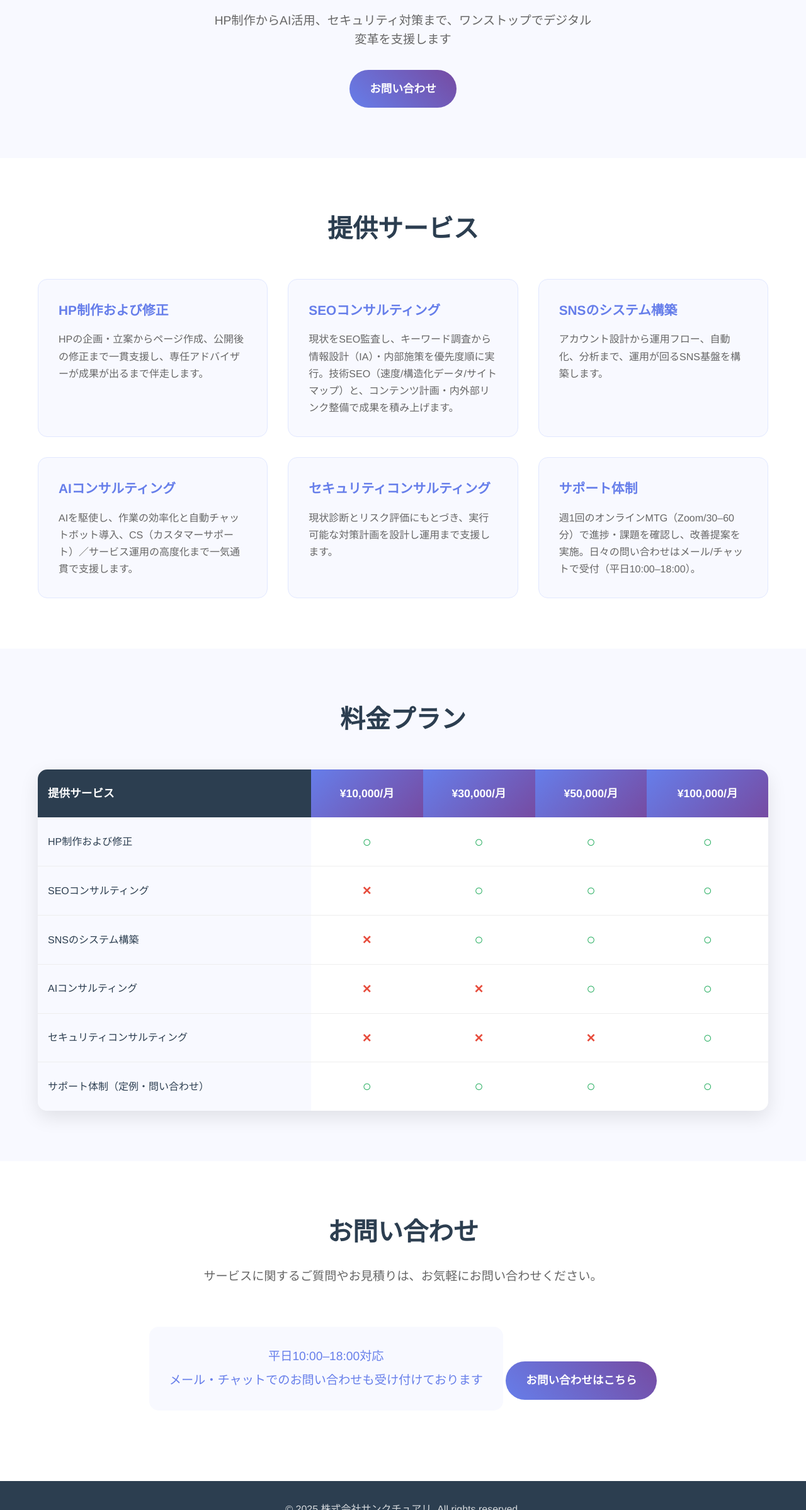
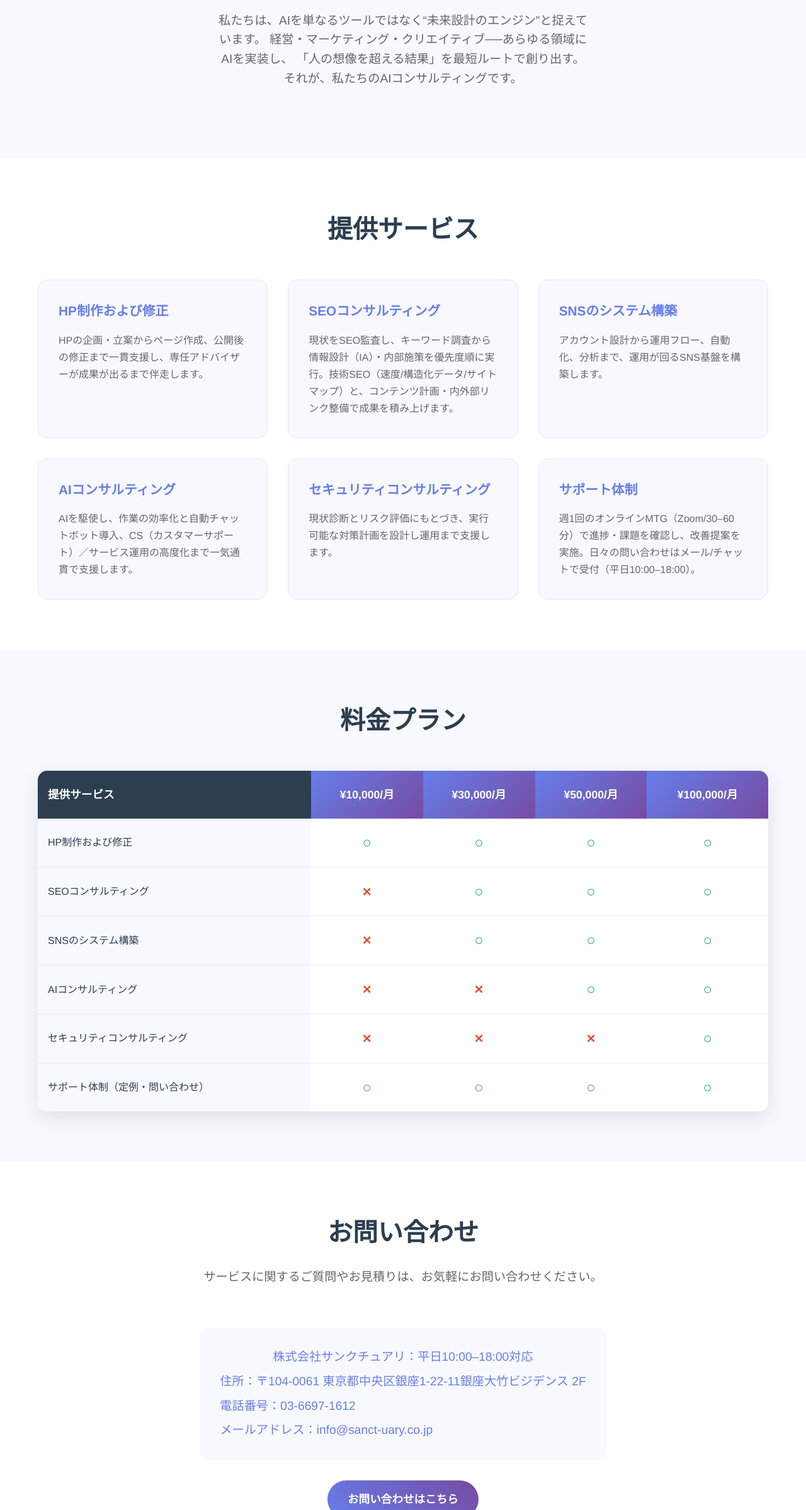
Before and after one commit to sanctuary-group/settlement-lp, a plain HTML site: page index.html in a window 1280 px wide. Shown: the part 402-2800 px from the top of the page at 63% size. Drawn offline with Linux system fonts and the light colour scheme.

Commit message:
項目追加

```diff
--- a/index.html
+++ b/index.html
@@ -1,15 +1,15 @@
 <!DOCTYPE html>
 <html lang="ja">
   <head>
-    <meta charset="UTF-8">
-    <meta name="viewport" content="width=device-width, initial-scale=1.0">
+    <meta charset="UTF-8" />
+    <meta name="viewport" content="width=device-width, initial-scale=1.0" />
     <title>株式会社サンクチュアリ - デジタルソリューション</title>
-    <link rel="stylesheet" href="styles.css">
+    <link rel="stylesheet" href="styles.css" />
   </head>
   <body>
     <header>
       <div class="container">
-            <h1>株式会社サンクチュアリ</h1>
+        <h1>デジタルAIソリューション支援サービス</h1>
         <p>デジタル成長を支える総合ソリューション</p>
       </div>
     </header>
@@ -17,9 +17,13 @@
     <main>
       <section class="hero">
         <div class="container">
-                <h2>あなたのビジネスをデジタル時代に導く</h2>
-                <p>HP制作からAI活用、セキュリティ対策まで、ワンストップでデジタル変革を支援します</p>
-                <a href="#contact" class="cta-button">お問い合わせ</a>
+          <h2>AIで、想像以上の未来を設計</h2>
+          <p>
+            私たちは、AIを単なるツールではなく“未来設計のエンジン”と捉えています。
+            経営・マーケティング・クリエイティブ──あらゆる領域にAIを実装し、
+            「人の想像を超える結果」を最短ルートで創り出す。
+            それが、私たちのAIコンサルティングです。
+          </p>
         </div>
       </section>
 
@@ -29,27 +33,39 @@
           <div class="services-grid">
             <div class="service-card">
               <h3>HP制作および修正</h3>
-                        <p>HPの企画・立案からページ作成、公開後の修正まで一貫支援し、専任アドバイザーが成果が出るまで伴走します。</p>
+              <p>
+                HPの企画・立案からページ作成、公開後の修正まで一貫支援し、専任アドバイザーが成果が出るまで伴走します。
+              </p>
             </div>
             <div class="service-card">
               <h3>SEOコンサルティング</h3>
-                        <p>現状をSEO監査し、キーワード調査から情報設計（IA）・内部施策を優先度順に実行。技術SEO（速度/構造化データ/サイトマップ）と、コンテンツ計画・内外部リンク整備で成果を積み上げます。</p>
+              <p>
+                現状をSEO監査し、キーワード調査から情報設計（IA）・内部施策を優先度順に実行。技術SEO（速度/構造化データ/サイトマップ）と、コンテンツ計画・内外部リンク整備で成果を積み上げます。
+              </p>
             </div>
             <div class="service-card">
               <h3>SNSのシステム構築</h3>
-                        <p>アカウント設計から運用フロー、自動化、分析まで、運用が回るSNS基盤を構築します。</p>
+              <p>
+                アカウント設計から運用フロー、自動化、分析まで、運用が回るSNS基盤を構築します。
+              </p>
             </div>
             <div class="service-card">
               <h3>AIコンサルティング</h3>
-                        <p>AIを駆使し、作業の効率化と自動チャットボット導入、CS（カスタマーサポート）／サービス運用の高度化まで一気通貫で支援します。</p>
+              <p>
+                AIを駆使し、作業の効率化と自動チャットボット導入、CS（カスタマーサポート）／サービス運用の高度化まで一気通貫で支援します。
+              </p>
             </div>
             <div class="service-card">
               <h3>セキュリティコンサルティング</h3>
-                        <p>現状診断とリスク評価にもとづき、実行可能な対策計画を設計し運用まで支援します。</p>
+              <p>
+                現状診断とリスク評価にもとづき、実行可能な対策計画を設計し運用まで支援します。
+              </p>
             </div>
             <div class="service-card">
               <h3>サポート体制</h3>
-                        <p>週1回のオンラインMTG（Zoom/30–60分）で進捗・課題を確認し、改善提案を実施。日々の問い合わせはメール/チャットで受付（平日10:00–18:00）。</p>
+              <p>
+                週1回のオンラインMTG（Zoom/30–60分）で進捗・課題を確認し、改善提案を実施。日々の問い合わせはメール/チャットで受付（平日10:00–18:00）。
+              </p>
             </div>
           </div>
         </div>
@@ -121,18 +137,29 @@
       <section class="contact" id="contact">
         <div class="container">
           <h2>お問い合わせ</h2>
-                <p>サービスに関するご質問やお見積りは、お気軽にお問い合わせください。</p>
+          <p>
+            サービスに関するご質問やお見積りは、お気軽にお問い合わせください。
+          </p>
           <div class="contact-info">
-                    <p>平日10:00–18:00対応</p>
-                    <p>メール・チャットでのお問い合わせも受け付けております</p>
+            <p>株式会社サンクチュアリ：平日10:00–18:00対応</p>
+            <p style="text-align: left;">住所：〒104-0061 東京都中央区銀座1-22-11銀座大竹ビジデンス 2F</p>
+            <p style="text-align: left;">電話番号：03-6697-1612</p>
+            <p style="text-align: left;">メールアドレス：info@sanct-uary.co.jp</p>
           </div>
-                <a href="https://sanct-uary.co.jp/" class="cta-button" target="_blank">お問い合わせはこちら</a>
+          <div style="text-align: center;">
+            <a href="https://sanct-uary.co.jp/" class="cta-button" target="_blank"
+              >お問い合わせはこちら</a
+            >
+          </div>
         </div>
       </section>
     </main>
 
     <footer>
       <div class="container">
+        <p>
+          <a href="https://sanct-uary.co.jp/legal" target="_blank" style="color: white; text-decoration: underline;">特定商取引法に基づく表記</a>
+        </p>
         <p>&copy; 2025 株式会社サンクチュアリ. All rights reserved.</p>
       </div>
     </footer>
```
Lines whose indentation alone changed are shown as unchanged.
